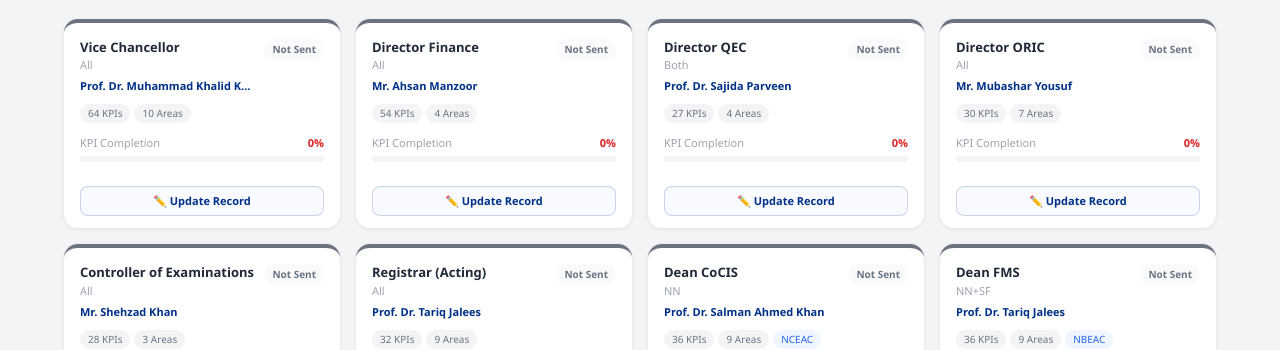
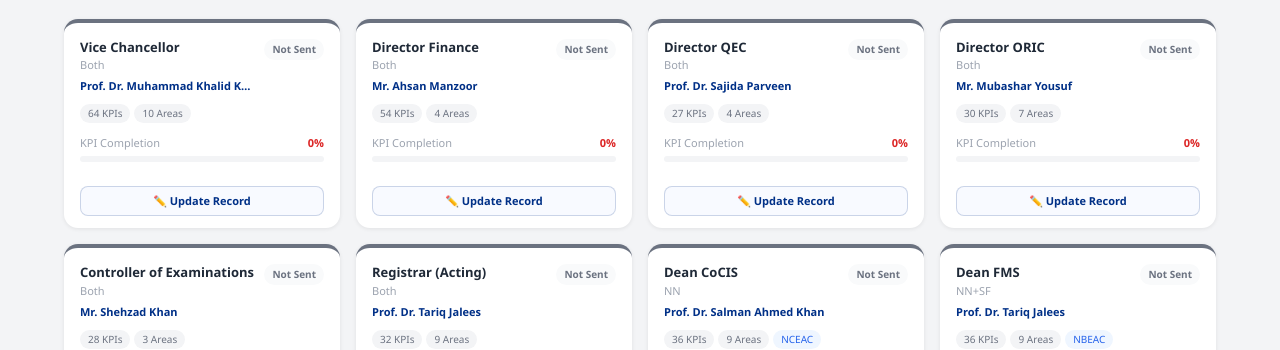
Before and after one commit to nasirhussain92/kiet-kpi-dashboard, a React (Vite) app: page / in a window 1280 px wide. Shown: the part 218-568 px from the top of the page. Built offline with nearby package versions, Linux system fonts and the light colour scheme.

Commit message:
Update App.jsx

```diff
--- a/src/App.jsx
+++ b/src/App.jsx
@@ -6,12 +6,12 @@ const BLUE = "#003087";
 const GREEN = "#1A6B3C";
 
 const POSITIONS = [
-  { id:"vc",          title:"Vice Chancellor",           short:"VC",          person:"Prof. Dr. Muhammad Khalid Khan",                        campus:"All",    cat:"Senior",   kpis:64, areas:["Academics","Governance","Research & Development","Community Services","Financial Status","Diversity & Inclusion","Graduate Employability","Co-Curricular Activities","Sustainability","Automation Initiatives"] },
-  { id:"df",          title:"Director Finance",          short:"DF",          person:"Mr. Ahsan Manzoor",                        campus:"All",    cat:"Senior",   kpis:54, areas:["Financial Governance & Sustainability","Financial Management","Technology Integration","Expenditure Financial Discipline"] },
+  { id:"vc",          title:"Vice Chancellor",           short:"VC",          person:"Prof. Dr. Muhammad Khalid Khan",                        campus:"Both",    cat:"Senior",   kpis:64, areas:["Academics","Governance","Research & Development","Community Services","Financial Status","Diversity & Inclusion","Graduate Employability","Co-Curricular Activities","Sustainability","Automation Initiatives"] },
+  { id:"df",          title:"Director Finance",          short:"DF",          person:"Mr. Ahsan Manzoor",                        campus:"Both",    cat:"Senior",   kpis:54, areas:["Financial Governance & Sustainability","Financial Management","Technology Integration","Expenditure Financial Discipline"] },
   { id:"qec",         title:"Director QEC",              short:"QEC",         person:"Prof. Dr. Sajida Parveen",campus:"Both",      cat:"Director", kpis:27, areas:["Status of QEC Office","Functions of QEC","International Ranking","Technology Integration"] },
-  { id:"oric",        title:"Director ORIC",             short:"ORIC",        person:"Mr. Mubashar Yousuf",                        campus:"All",      cat:"Director", kpis:30, areas:["Research Support","IP Management","Industry Engagement","Recognition & Awards","Operations & HR","ORIC Steering Committee","Entrepreneurship & Innovation"] },
-  { id:"coe",         title:"Controller of Examinations",short:"CoE",         person:"Mr. Shehzad Khan",                        campus:"All",    cat:"Director", kpis:28, areas:["General Administration","Examination Management","Technology Integration"] },
-  { id:"reg",         title:"Registrar (Acting)",        short:"Reg",         person:"Prof. Dr. Tariq Jalees",  campus:"All",    cat:"Director", kpis:32, areas:["Administration & Coordination","Admission & Enrollment","Faculty Support","Financial Coordination","Equity & Inclusivity","Discipline & Inquiries","Campus Management & Safety","Transparency & Accountability","Technology Integration"] },
+  { id:"oric",        title:"Director ORIC",             short:"ORIC",        person:"Mr. Mubashar Yousuf",                        campus:"Both",      cat:"Director", kpis:30, areas:["Research Support","IP Management","Industry Engagement","Recognition & Awards","Operations & HR","ORIC Steering Committee","Entrepreneurship & Innovation"] },
+  { id:"coe",         title:"Controller of Examinations",short:"CoE",         person:"Mr. Shehzad Khan",                        campus:"Both",    cat:"Director", kpis:28, areas:["General Administration","Examination Management","Technology Integration"] },
+  { id:"reg",         title:"Registrar (Acting)",        short:"Reg",         person:"Prof. Dr. Tariq Jalees",  campus:"Both",    cat:"Director", kpis:32, areas:["Administration & Coordination","Admission & Enrollment","Faculty Support","Financial Coordination","Equity & Inclusivity","Discipline & Inquiries","Campus Management & Safety","Transparency & Accountability","Technology Integration"] },
   { id:"dean_cocis",  title:"Dean CoCIS",                short:"Dean CoCIS",  person:"Prof. Dr. Salman Ahmed Khan",                        campus:"NN",      cat:"Dean",     kpis:36, accr:"NCEAC", areas:["Academics","Governance","Research & Development","Community Services","Co-Curricular Activities","Accreditation & QA","Diversity & Inclusion","Graduate Employability","Technology Integration"] },
   { id:"dean_fms",    title:"Dean FMS",                  short:"Dean FMS",    person:"Prof. Dr. Tariq Jalees",                        campus:"NN+SF",   cat:"Dean",     kpis:36, accr:"NBEAC",    areas:["Academics","Governance","Research & Development","Community Services","Co-Curricular Activities","Accreditation & QA","Diversity & Inclusion","Graduate Employability","Technology Integration"] },
   { id:"hod_ms_nn",   title:"HoD Management Sciences",   short:"HoD MS (NN)", person:"Dr. Qurat ul Ain Kazmi",                        campus:"NN",      cat:"HoD",      kpis:33, accr:"NBEAC",    areas:["Academics & Administration","Research & Development","Community Services","Co-Curricular Activities","Diversity & Inclusion","Facilities & Infrastructure","Accreditation & QA","Technology Integration"] },
@@ -20,7 +20,7 @@ const POSITIONS = [
   { id:"hod_cs",      title:"HoD Computer Science",      short:"HoD CS",      person:"Dr. Muhammad Fahad",                        campus:"NN",      cat:"HoD",      kpis:33, accr:"NCEAC",    areas:["Academics & Administration","Research & Development","Community Services","Co-Curricular Activities","Diversity & Inclusion","Facilities & Infrastructure","Accreditation & QA","Technology Integration"] },
   { id:"hod_se",      title:"HoD Software Engineering",  short:"HoD SE",      person:"Dr. Muhammad Ayub Latif",                        campus:"NN",      cat:"HoD",      kpis:33, accr:"NCEAC/PEC",areas:["Academics & Administration","Research & Development","Community Services","Co-Curricular Activities","Diversity & Inclusion","Facilities & Infrastructure","Accreditation & QA","Technology Integration"] },
   { id:"hod_ai",      title:"HoD Artificial Intelligence",short:"HoD AI",     person:"Dr. Sohail Imran",                        campus:"NN",      cat:"HoD",      kpis:33, accr:"NCEAC",    areas:["Academics & Administration","Research & Development","Community Services","Co-Curricular Activities","Diversity & Inclusion","Facilities & Infrastructure","Accreditation & QA","Technology Integration"] },
-  { id:"dir_dasr",    title:"Director DASR",             short:"Dir.DASR",    person:"Prof. Dr. Maaz Bin Ahmed",campus:"All",      cat:"Director", kpis:33, dual:true, areas:["Academics & Administration","Research & Development","Community Services","Co-Curricular Activities","Diversity & Inclusion","Facilities & Infrastructure","Accreditation & QA","Technology Integration"] },
+  { id:"dir_dasr",    title:"Director DASR",             short:"Dir.DASR",    person:"Prof. Dr. Maaz Bin Ahmed",campus:"Both",      cat:"Director", kpis:33, dual:true, areas:["Academics & Administration","Research & Development","Community Services","Co-Curricular Activities","Diversity & Inclusion","Facilities & Infrastructure","Accreditation & QA","Technology Integration"] },
 ];
 
 const S = {
```
